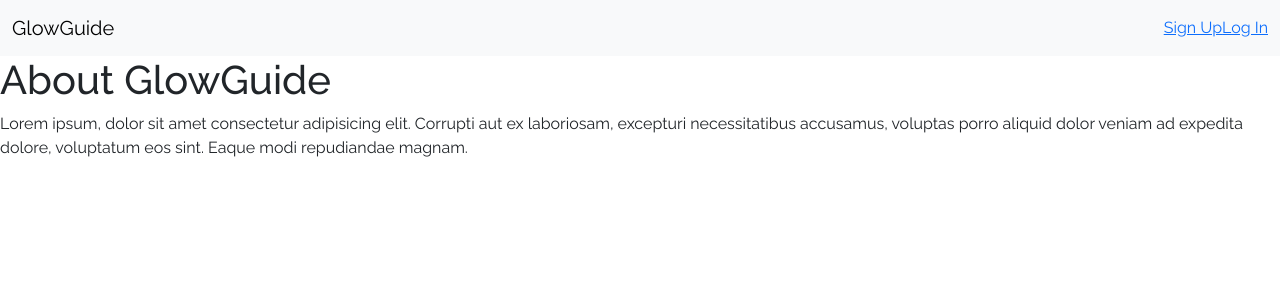
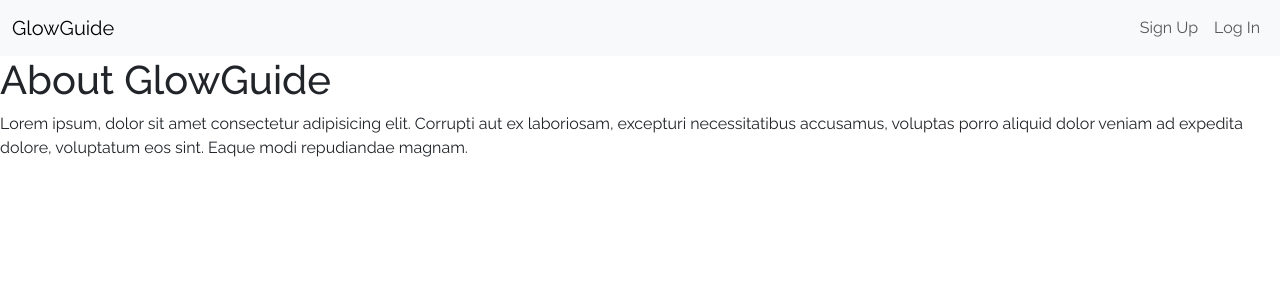
Before and after one commit to danielleroj/glowguide, a Django app: page /about/ in a window 1280 px wide. Shown: the top 300 px of the page. Run offline with Django 5.2, Linux system fonts and the light colour scheme; some web fonts are replaced.

Commit message:
Fix nav bar links

```diff
--- a/main_app/templates/base.html
+++ b/main_app/templates/base.html
@@ -99,14 +99,17 @@
                   </li>
                 </ul>
               </li>
-              <li><form action="{% url 'logout' %}" method="post" style="display: inline;">
-                {% csrf_token %}
-                <button type="submit" class="btn btn-link nav-link" style="padding: 0; border: none; background: none;">Logout</button>
-            </form>
-            </li>
+              <li>
+                <form action="{% url 'logout' %}" method="post">
+                  {% csrf_token %}
+                  <button type="submit" class="btn btn-link nav-link">
+                    Logout
+                  </button>
+                </form>
+              </li>
               {% else %}
-              <li><a href="{% url 'signup' %}">Sign Up</a></li>
-              <li><a href="{% url 'login' %}">Log In</a></li>
+                <li class="nav-item"><a href="{% url 'signup' %}" class="nav-link">Sign Up</a></li>
+                <li class="nav-item"><a href="{% url 'login' %}" class="nav-link">Log In</a></li>
               {% endif %}
             </ul>
           </div>
```
